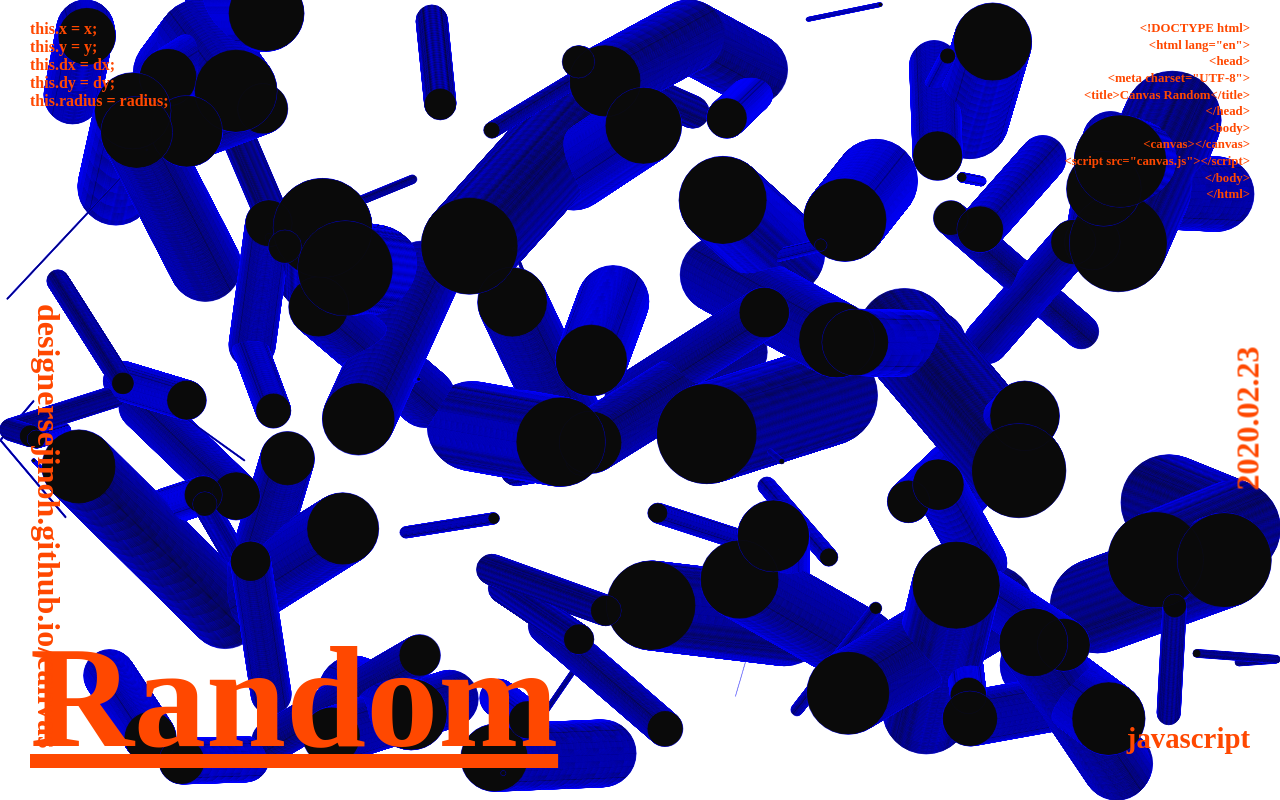
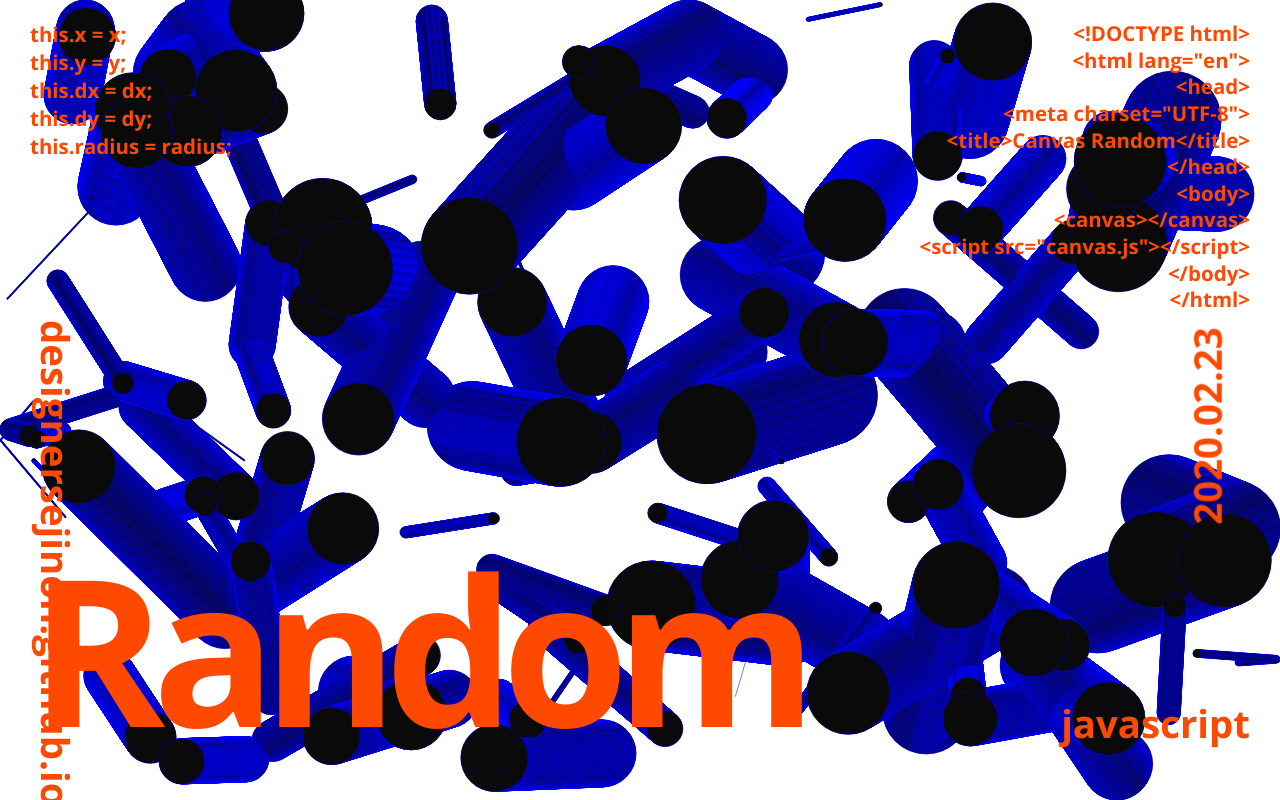
Before and after one commit to designerSejinOH/canvas, a plain HTML site: page index.html in a window 1280 px wide. Drawn offline with nearby package versions, Linux system fonts and the light colour scheme.

Commit message:
Update index.html

```diff
--- a/index.html
+++ b/index.html
@@ -3,6 +3,7 @@
 <head>
 	<meta charset="UTF-8">
 	<title>Canvas Random</title>
+	<link href="https://fonts.googleapis.com/css?family=Open+Sans:400,700|Roboto&display=swap" rel="stylesheet">
 	<style type="text/css">
 		canvas {
 			/*			border: 1px solid black;*/
@@ -12,6 +13,9 @@
 		}
 
 		body {
+			font-family: 'Open Sans', sans-serif;
+
+
 			margin: 0;
 			animation: fadein 3s ease-in-out;
 
@@ -31,46 +35,42 @@
 		}
 
 
-		.head_Random>a {
+		.head_Random{
 			/*			border: 1px solid;*/
 			height: auto;
 			margin: 0;
 			padding: 0;
-			font-size: 9em;
+			font-size: 16vw;
+			letter-spacing: -1vw;
 			font-weight: 900;
 			color: #ff4800;
-			bottom: 20px;
+			bottom: 1vw;
 			left: 30px;
 			position: fixed;
 			z-index: 1;
 			animation: come 3s ease-in-out;
 		}
-
-		.head_Random>a:hover {
-			text-transform: lowercase;
-		}
-
 		.head_javascript {
 			/*			border: 1px solid;*/
 			height: auto;
 			margin: 0;
 			padding: 0;
-			font-size: 1.8em;
+			font-size: 3vw;
 			font-weight: 900;
 			color: #ff4800;
-			bottom: 45px;
+			bottom: 4vw;
 			right: 30px;
 			position: fixed;
 			z-index: 1;
 		}
 
 		.link {
-			top: 38%;
+			top: 40vh;
 			text-align: center;
 			height: auto;
 			margin: 0 auto;
 			padding: 0;
-			font-size: 2em;
+			font-size: 3vw;
 			font-weight: 900;
 			color: #ff4800;
 
@@ -88,7 +88,7 @@
 			height: auto;
 			margin: 0 auto;
 			padding: 0;
-			font-size: 1.em;
+			font-size: 1.6vw;
 			font-weight: 900;
 			color: #ff4800;
 
@@ -105,7 +105,7 @@
 			height: auto;
 			margin: 0 auto;
 			padding: 0;
-			font-size: 0.8em;
+			font-size: 1.6vw;
 			line-height: 1.3em;
 			font-weight: 900;
 			color: #ff4800;
@@ -119,10 +119,10 @@
 			height: auto;
 			margin: 0 auto;
 			padding: 0;
-			font-size: 2em;
+			font-size: 3vw;
 			font-weight: bold;
 			color: #ff4800;
-			right: -40px;
+			right: -2vw;
 			position: fixed;
 			z-index: 1;
 			-webkit-transform: rotate(-90deg);
@@ -130,8 +130,8 @@
 </head>
 
 <body>
-	<div class="head_Random">
-		<a href="index.html">Random</a> </div>
+	<div class="head_Random" onClick="window.location.reload()">
+		Random </div>
 	<div class="head_javascript">
 		javascript
 	</div>
```
